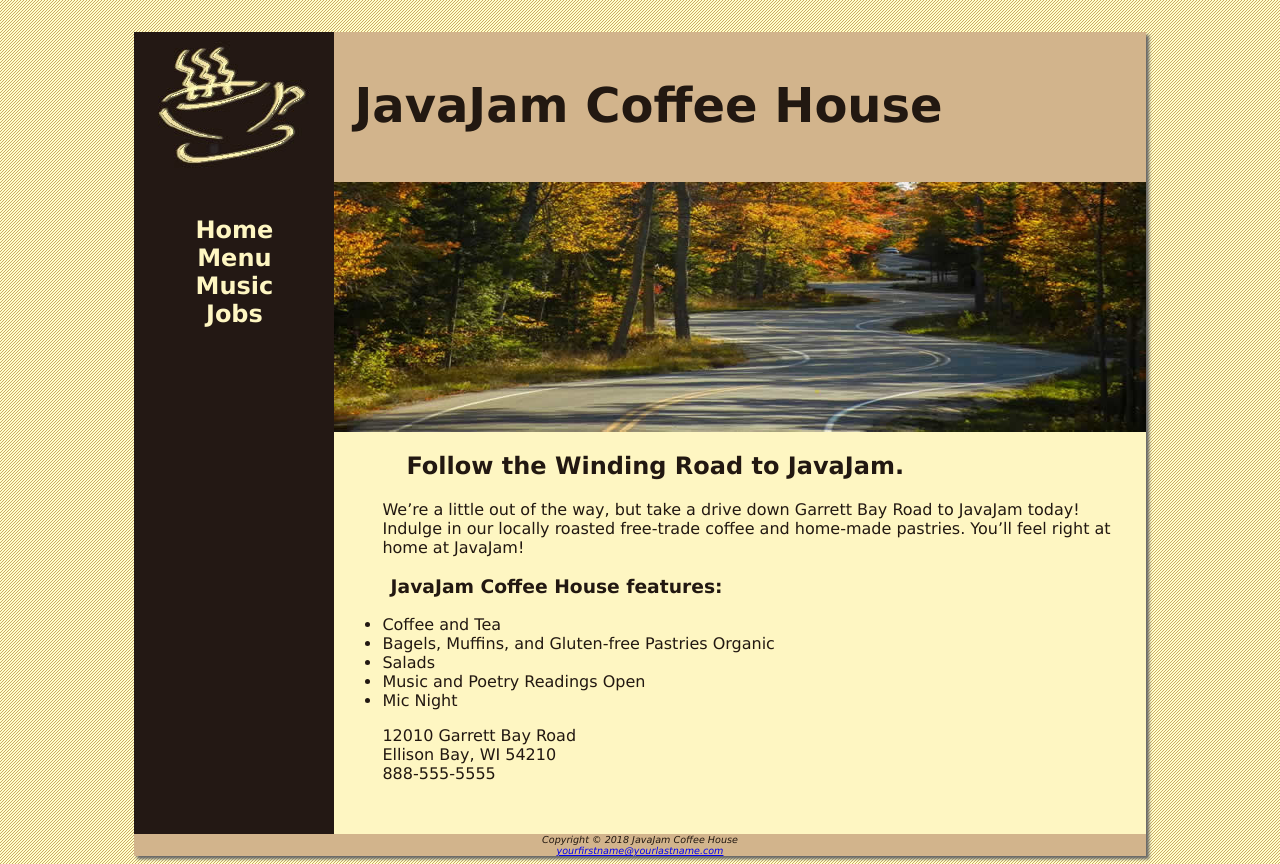
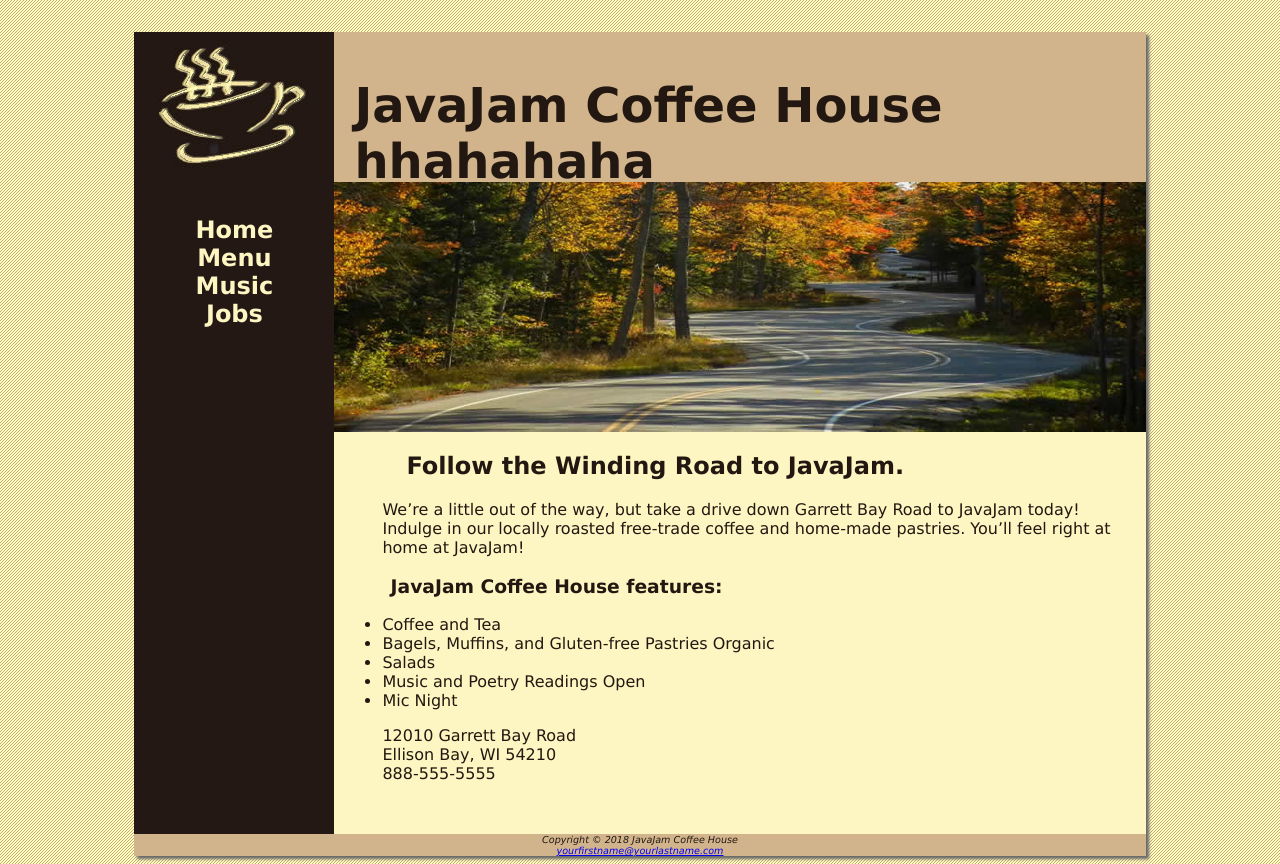
Before and after one commit to jinghann11111111111111/javajam8, a plain HTML site: page index.html in a window 1280 px wide. Drawn offline with Linux system fonts and the light colour scheme.

Commit message:
add hahhaha

```diff
--- a/index.html
+++ b/index.html
@@ -9,7 +9,7 @@
 <body>
 <div id="wrapper">
 	<header>
-		<h1>JavaJam Coffee House</h1>
+		<h1>JavaJam Coffee House hhahahaha</h1>
 	</header>
 	<nav>
 		<ul>
```
